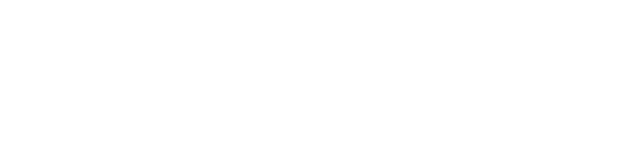
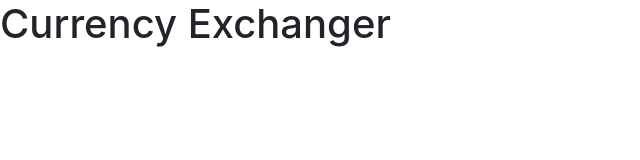
Before and after one commit to justice-rage/currency-exchanger, a website built with webpack: page src/index.html in a window 1280 px wide. Shown: the whole page, without its empty margins (0-640 px from the left). Built offline with nearby package versions, Linux system fonts and the light colour scheme.

Commit message:
add project title

```diff
--- a/src/index.html
+++ b/src/index.html
@@ -3,5 +3,6 @@
   src="https://code.jquery.com/jquery-3.5.1.min.js"
   integrity="sha256-9/aliU8dGd2tb6OSsuzixeV4y/faTqgFtohetphbbj0="
   crossorigin="anonymous"></script>
-  <title>Shape Tracker</title>
+  <title>Currency Exchanger</title>
+  <h1>Currency Exchanger</h1>
 </head>
```
